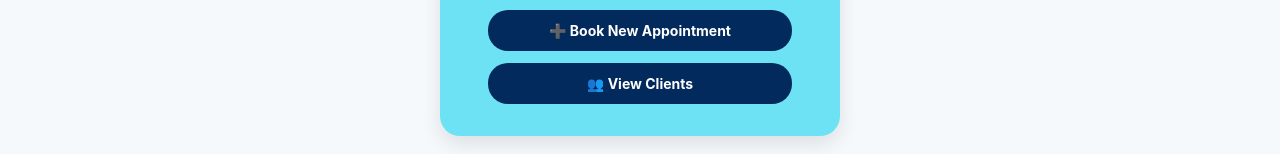
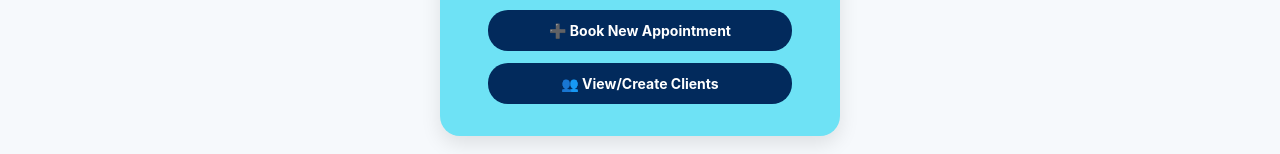
Before and after one commit to WillduaD98/Agendify, a React (Vite) app in the folder client/: page /dashboard in a window 1280 px wide. Shown: the part 441-595 px from the top of the page. Built offline with nearby package versions, Linux system fonts and the light colour scheme.

Commit message:
Adding Clients route in the Dashboard (onClick event)

```diff
--- a/client/src/pages/Dashboard.tsx
+++ b/client/src/pages/Dashboard.tsx
@@ -13,7 +13,7 @@ const Dashboard: React.FC = () => {
         <div className="dashboard-buttons">
           <button onClick={() => navigate('/schedule')}>📅 View Schedule</button>
           <button onClick={() => navigate('/book')}>➕ Book New Appointment</button>
-          <button onClick={() => alert('Clients feature coming soon')}>👥 View Clients</button>
+          <button onClick={() => navigate('/clients')}>👥 View/Create Clients</button>
         </div>
       </div>
     </div>
```
